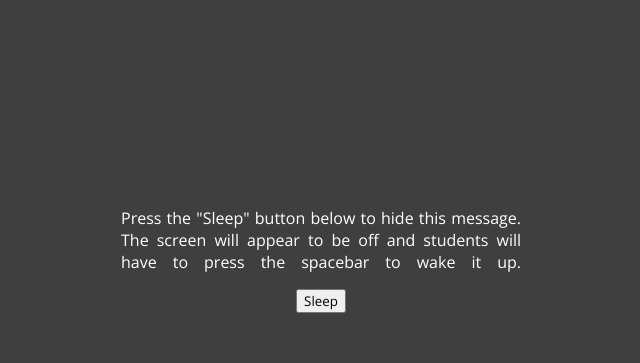
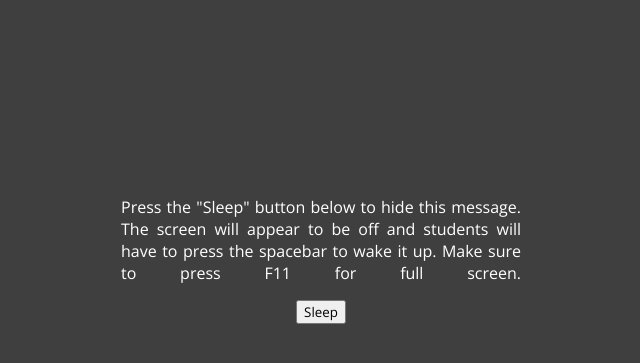
Before and after one commit to jefnic23/cota-escape-room, a Flask app: page / in a window 1280 px wide. Shown: the part 148-511 px from the top of the page, without its empty margins (319-959 px from the left). Run offline with Flask 2, Linux system fonts and the light colour scheme; some libraries are stand-ins or nearby versions.

Commit message:
index page message

```diff
--- a/app/templates/index.html
+++ b/app/templates/index.html
@@ -13,7 +13,8 @@
             <p>
                 Press the "Sleep" button below to hide this message.
                 The screen will appear to be off and students will
-                have to press the spacebar to wake it up.
+                have to press the spacebar to wake it up. Make sure
+                to press F11 for full screen.
             </p>
             <div class='center'>
                 <input type='submit' value='Sleep' onClick='sleep()'>
```
